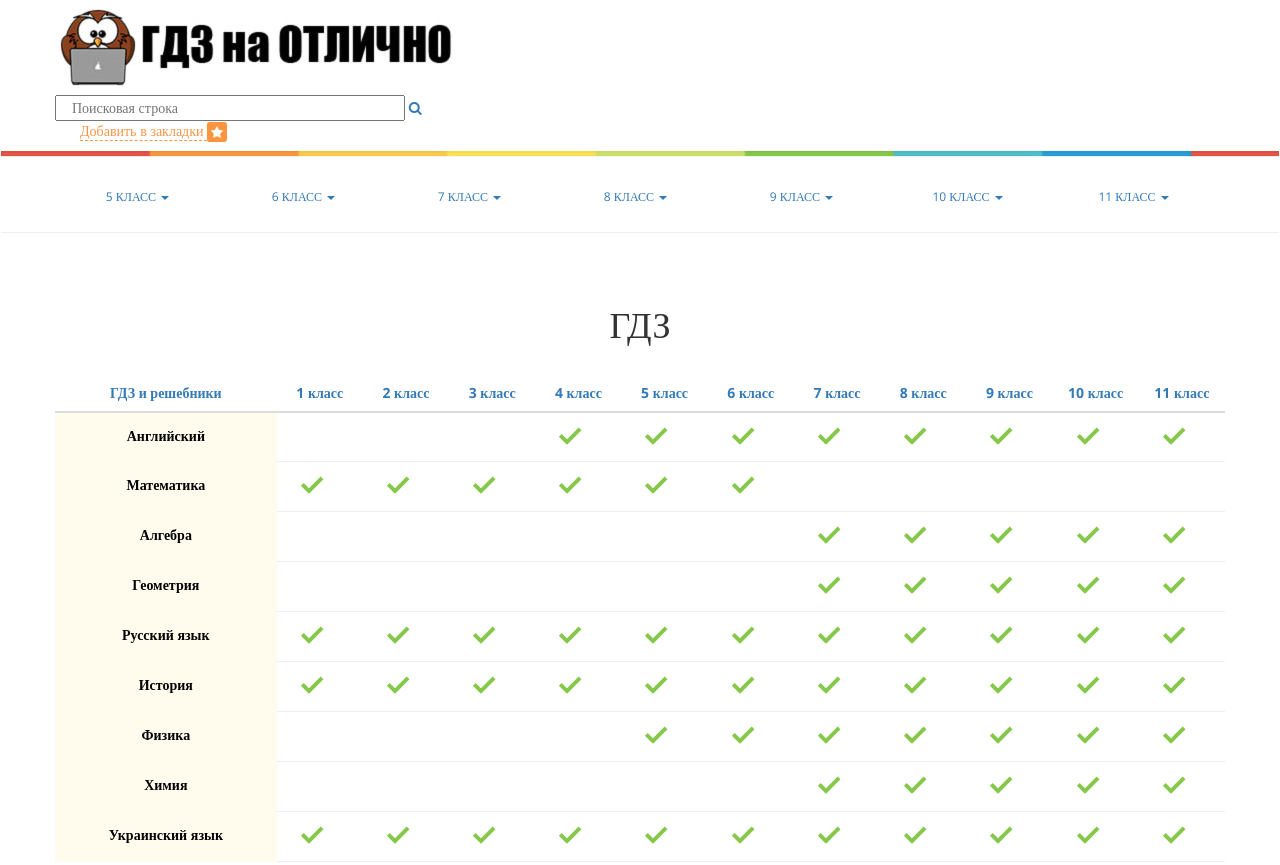
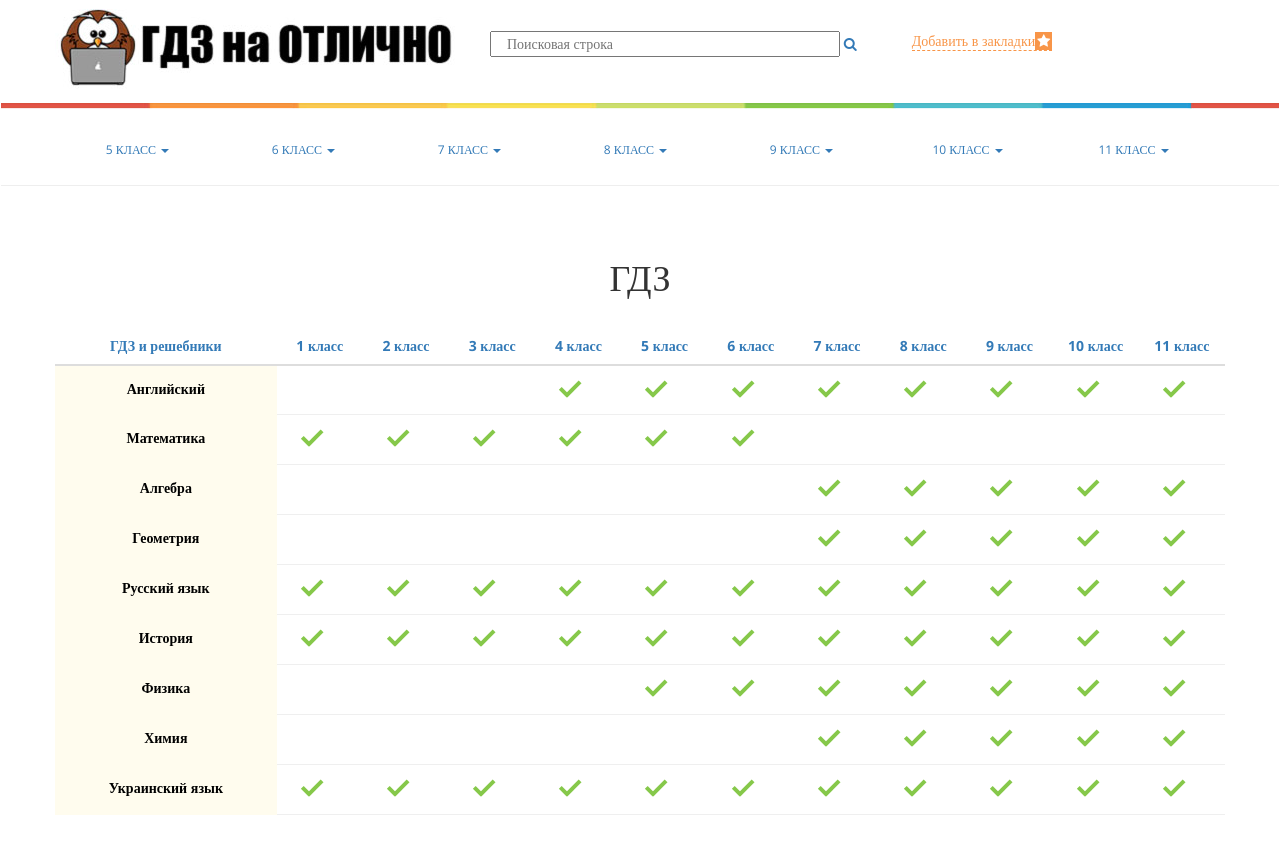
Before and after one commit to proklub/gdz2, a plain HTML site: page index.html in a window 1280 px wide. Shown: the top 865 px of the page. Drawn offline with nearby package versions, Linux system fonts and the light colour scheme.

Commit message:
third commit

```diff
--- a/css/gdz.css
+++ b/css/gdz.css
@@ -23,6 +23,9 @@ td, th {
     padding: 10px;
     position: relative;
 }
+.logo {
+float: left;
+}
 .secmenu ul li {
 text-transform: uppercase;
 }
@@ -37,6 +40,7 @@ height: 70px;
 .search {
 position: relative;
 right: 30px;
+float: left;
 }
 .gdzh1 {
 padding-top: 30px;
@@ -52,19 +56,30 @@ padding-left: 0;
 }
 input {
 width: 350px;
-margin-left: 30px;
+margin-left: 60px;
 padding-left: 15px;
+margin-top: 30px;
 }
 .bookmark {
 margin-left: 25px;
 color: #f89548;
 border-bottom-style: dashed;
 border-bottom-width: 1px;
+position: relative;
+top: 30px;
+}
+.fa-star {
+color: white;
+background-color: #f89548;
+padding: 2px;
 }
 .bookmark:hover {
 text-decoration: none;
 }
 .bookmark a:hover {
+color: #f59141;
+}
+.bookmar a i:hover {
 color: #f59141;
 }
 .hr1 {
--- a/index.html
+++ b/index.html
@@ -19,14 +19,12 @@
     <div class="container">
         <div class="row">
             <div>
-                <img src="img/logo.jpg">
+                <img class="logo" src="img/logo.jpg">
 				<div class="search">
 				<input type="text" placeholder="Поисковая строка">
                 <a href="#" class="search-icon"><i class="fa fa-search" aria-hidden="true"></i></a>
 				</div>
-                <a href="" class="bookmark"><span>Добавить в закладки</span>
-                <img src="img/ram.jpg">
-				</a>
+                <a href="" class="bookmark"><span>Добавить в закладки</span><i class="fa fa-star" aria-hidden="true"></i></a>
             </div>
         </div>
     </div>
```
